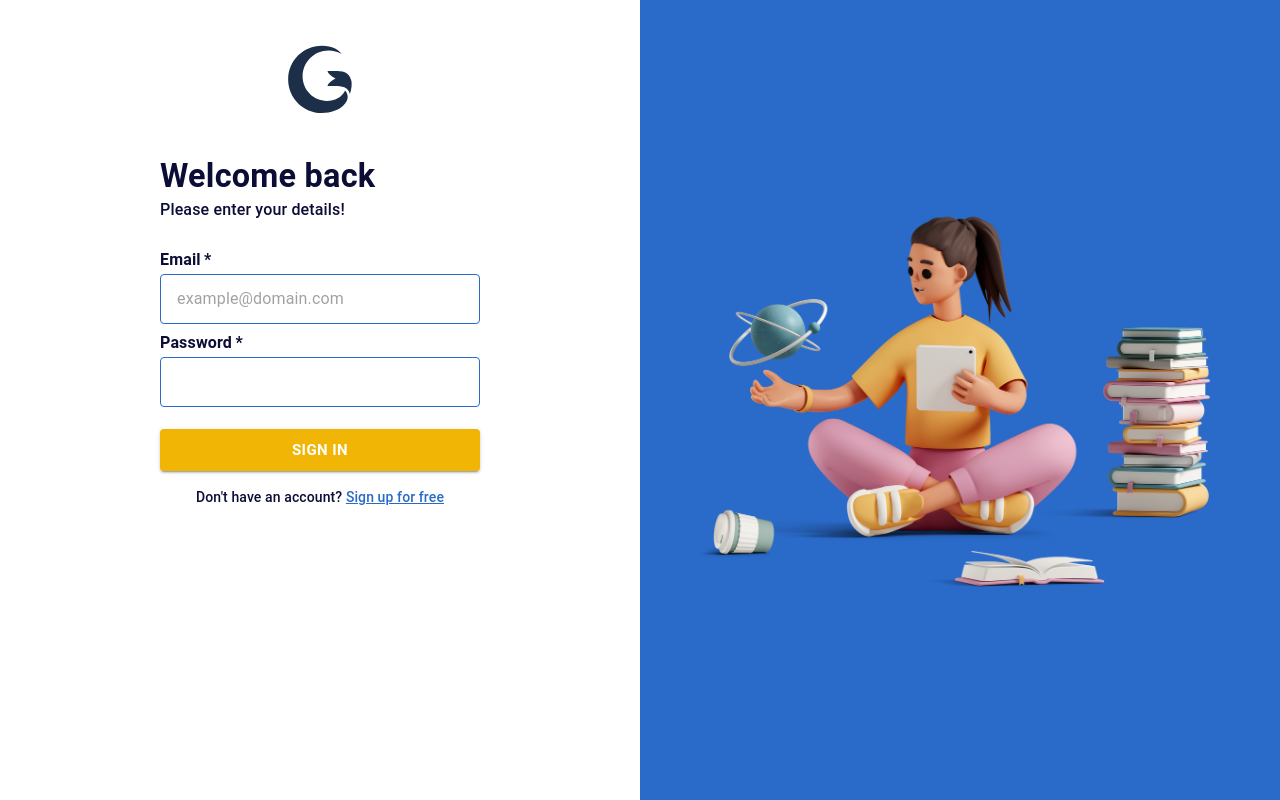
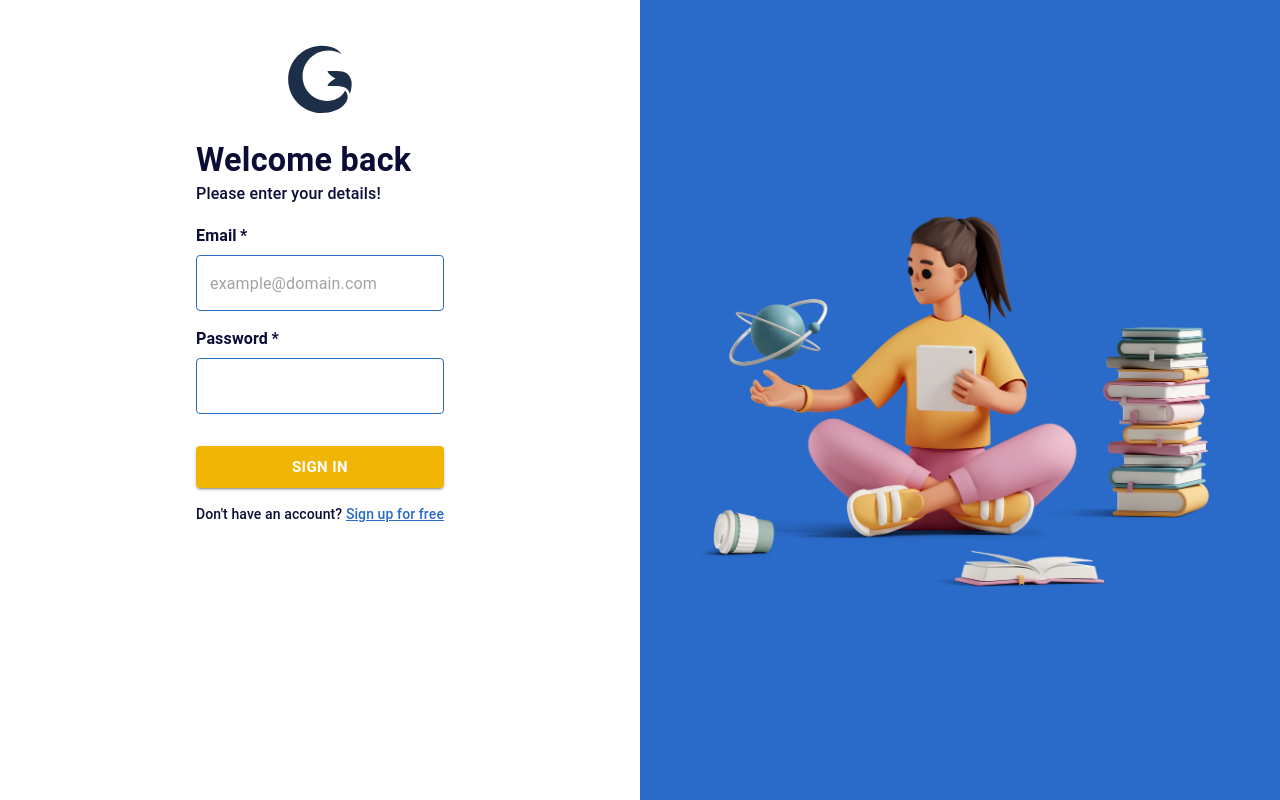
Before and after one commit to alta-sirclo-fe-chandra/Week8_Gaskeuun-App, a Next.js app: page /sign-in in a window 1280 px wide. Built offline with nearby package versions, Linux system fonts and the light colour scheme.

Commit message:
fix:
- use custom text field for sign in
- change style such as margin

```diff
--- a/pages/sign-in.tsx
+++ b/pages/sign-in.tsx
@@ -3,7 +3,7 @@ import Image from "next/image";
 import { useRouter } from "next/router";
 import { FormEvent, useRef } from "react";
 import { LoadingButton } from "@mui/lab";
-import { Box, FormLabel, Grid, InputBase, Typography } from "@mui/material";
+import { Box, FormLabel, Grid, Typography } from "@mui/material";
 import { ThemeProvider } from "@mui/material/styles";
 
 import HeadPage from "../components/head";
@@ -17,8 +17,13 @@ import {
   subtitle,
   linkStyle,
 } from "../styles/signStyle";
-import { inputForm, labelForm, button } from "../styles/formStyle";
+import { button, CustomTextField } from "../styles/formStyle";
 import { navy } from "../styles/colorStyle";
+import {
+  gridItemMargin,
+  itemContainer,
+  label,
+} from "../styles/createUpdateStyle";
 
 const SignIn = () => {
   const emailRef = useRef<HTMLInputElement>();
@@ -34,7 +39,7 @@ const SignIn = () => {
     <ThemeProvider theme={fontSize}>
       <HeadPage />
       <Grid container sx={{ justifyContent: "center" }}>
-        <Grid item xs={10} sm={6} sx={mainContent}>
+        <Grid item xs={12} sm={6} sx={mainContent}>
           <Box sx={{ mt: 5, cursor: "pointer" }}>
             <Image
               alt="logo"
@@ -54,37 +59,36 @@ const SignIn = () => {
             </Box>
 
             <Box component="form" onSubmit={handleSubmit}>
-              <FormLabel sx={labelForm} required={true}>
+              <Grid container>
+                <Grid item xs={12} sx={gridItemMargin}>
+                  <Box sx={itemContainer}>
+                    <FormLabel sx={label} required={true}>
                       Email
                     </FormLabel>
-              <InputBase
-                margin="dense"
-                required
-                fullWidth
+                    <CustomTextField
                       id="email"
                       name="email"
-                autoComplete="email"
-                sx={inputForm}
-                autoFocus
                       placeholder="example@domain.com"
                       inputRef={emailRef}
                     />
+                  </Box>
+                </Grid>
+              </Grid>
 
-              <FormLabel sx={labelForm} required={true}>
+              <Grid container>
+                <Grid item xs={12} sx={gridItemMargin}>
+                  <Box sx={itemContainer}>
+                    <FormLabel sx={label} required={true}>
                       Password
                     </FormLabel>
-              <InputBase
-                margin="dense"
-                required
-                fullWidth
+                    <CustomTextField
                       id="password"
                       name="password"
-                type="password"
-                autoComplete="password"
-                sx={inputForm}
-                autoFocus
                       inputRef={passwordRef}
                     />
+                  </Box>
+                </Grid>
+              </Grid>
 
               <LoadingButton
                 // loading={isLoading}
--- a/styles/signStyle.ts
+++ b/styles/signStyle.ts
@@ -14,11 +14,11 @@ export const mainContent: SxProps = {
 
 export const greetings: SxProps = {
   width: "90%",
-  mt: "10%",
-  mb: "2%",
+  mt: 2,
+  mb: 1,
 };
 
-export const subtitle: SxProps = { ...navy, mb: 3 };
+export const subtitle: SxProps = { ...navy, mb: 2 };
 
 export const girlContent: SxProps = {
   display: { xs: "none", md: "flex" },
```
Lines whose indentation alone changed are shown as unchanged.
